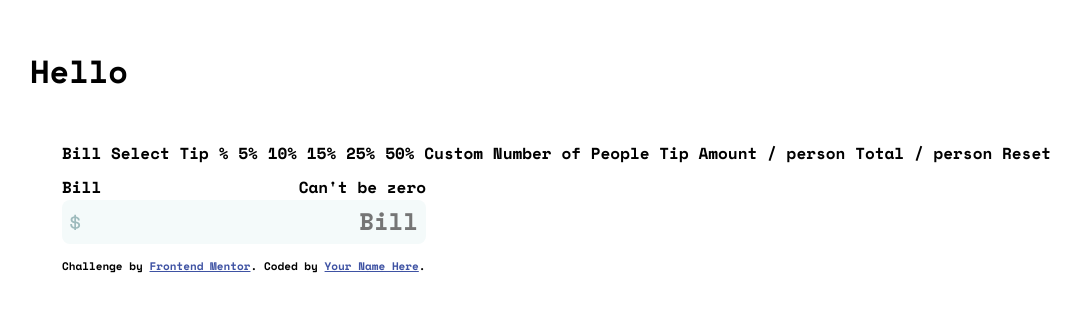
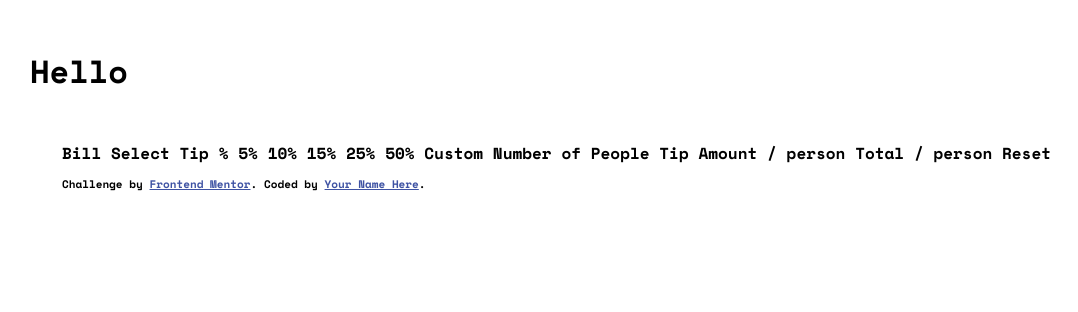
Before and after one commit to alex-castelo/frontend-mentor-tip-calculator-app, a Vue app: page / in a window 1280 px wide. Shown: the top 312 px of the page, without its empty margins (2-1080 px from the left). Built offline with nearby package versions, Linux system fonts and the light colour scheme.

Commit message:
add base input basic tests

```diff
--- a/package.json
+++ b/package.json
@@ -6,7 +6,7 @@
     "start": "npm run dev",
     "build": "run-p type-check build-only",
     "preview": "vite preview --port 4173",
-    "test:unit": "vitest --environment jsdom",
+    "test": "vitest --environment jsdom",
     "build-only": "vite build",
     "type-check": "vue-tsc --noEmit -p tsconfig.vitest.json --composite false",
     "lint": "eslint . --ext .vue,.js,.jsx,.cjs,.mjs,.ts,.tsx,.cts,.mts --fix --ignore-path .gitignore"
@@ -16,6 +16,7 @@
   },
   "devDependencies": {
     "@rushstack/eslint-patch": "^1.1.4",
+    "@types/jest": "^29.0.3",
     "@types/jsdom": "^20.0.0",
     "@types/node": "^16.11.56",
     "@vitejs/plugin-vue": "^3.0.3",
--- a/src/App.vue
+++ b/src/App.vue
@@ -4,9 +4,7 @@
     <body>
       Bill Select Tip % 5% 10% 15% 25% 50% Custom Number of People Tip Amount /
       person Total / person Reset
-      <p>
-        <base-input label="Bill" v-model="bill" type="number" icon="dollar" />
-      </p>
+      <p></p>
 
       <div class="attribution">
         Challenge by
@@ -17,12 +15,7 @@
     </body>
   </main>
 </template>
-<script lang="ts" setup>
-import { ref } from 'vue'
-import BaseInput from './components/BaseInput.vue'
 
-const bill = ref('')
-</script>
 <style scoped>
 .attribution {
   font-size: 11px;
--- a/src/components/BaseInput.vue
+++ b/src/components/BaseInput/BaseInput.vue
@@ -2,11 +2,14 @@
   <label class="base-input">
     <div class="input-feedback">
       <span class="input-label"> {{ label }}</span>
-      <span class="input-error">Can't be zero</span>
+      <span v-if="hasError" class="input-error">{{ errorMessage }}</span>
     </div>
-    <div class="input-wrapper">
+    <div
+      :class="{ 'input-wrapper-error': hasError, 'input-wrapper': !hasError }"
+    >
       <img
         v-if="icon !== 'none'"
+        :alt="`${icon}-icon`"
         :src="`./src/assets/icons/icon-${icon}.svg`"
         class="input-icon"
       />
@@ -29,16 +32,31 @@ export default {
 <script setup lang="ts">
 import type { PropType } from 'vue'
 
-type InputIcons = 'person' | 'dollar' | 'none'
+export type InputIcons = 'person' | 'dollar' | 'none'
 
 defineProps({
   label: { type: String, default: '' },
   modelValue: { type: [String, Number], default: '' },
-  icon: { type: String as PropType<InputIcons>, default: 'none' },
+  icon: {
+    type: String as PropType<InputIcons>,
+    default: 'none',
+    validator: (value: string) => ['person', 'dollar', 'none'].includes(value),
+  },
+  hasError: { type: Boolean, default: false },
+  errorMessage: { type: String, default: '' },
 })
 </script>
 
 <style scoped>
+input {
+  font-size: 24px;
+  background-color: transparent;
+  color: var(--color-cyan-dark);
+  border: none;
+  text-align: right;
+  font-weight: 700;
+  padding: 8px;
+}
 .base-input {
   display: grid;
   row-gap: 0.25rem;
@@ -51,21 +69,25 @@ defineProps({
   justify-content: space-between;
 }
 
-input {
-  font-size: 24px;
-  background-color: transparent;
-  color: var(--color-cyan-dark);
-  border: none;
-  text-align: right;
-  font-weight: 700;
-  padding: 8px;
+.input-error,
+.error {
+  color: red;
+}
+
+.input-label {
+  color: var(--color-cyan-base);
+}
+
+.input-wrapper-error {
+  border: 1.5px solid red;
+  border-radius: 8px;
 }
 
 .input-wrapper:focus-visible,
 .input-wrapper:hover,
 .input-wrapper:focus,
 .input-wrapper:active {
-  border: 2px solid var(--color-gray-dark);
+  border: 1.5px solid var(--color-gray-dark);
 }
 
 .input-wrapper {
--- /dev/null
+++ b/src/components/BaseInput/index.ts
@@ -0,0 +1 @@
+export { default } from './BaseInput.vue'
--- a/tsconfig.vitest.json
+++ b/tsconfig.vitest.json
@@ -4,6 +4,6 @@
   "compilerOptions": {
     "composite": true,
     "lib": [],
-    "types": ["node", "jsdom"]
+    "types": ["node", "jsdom","vitest/globals"]
   }
 }
--- a/vite.config.ts
+++ b/vite.config.ts
@@ -1,14 +1,20 @@
-import { fileURLToPath, URL } from "node:url";
+/// <reference types="vitest" />
 
-import { defineConfig } from "vite";
-import vue from "@vitejs/plugin-vue";
+import { fileURLToPath, URL } from 'node:url'
+
+import { defineConfig } from 'vite'
+import vue from '@vitejs/plugin-vue'
 
 // https://vitejs.dev/config/
 export default defineConfig({
   plugins: [vue()],
+  test: {
+    globals: true,
+    environment: 'jsdom',
+  },
   resolve: {
     alias: {
-      "@": fileURLToPath(new URL("./src", import.meta.url)),
+      '@': fileURLToPath(new URL('./src', import.meta.url)),
     },
   },
-});
+})
```
Also changed, not shown: 2 other files (tests, documents, lock files or other folders).
